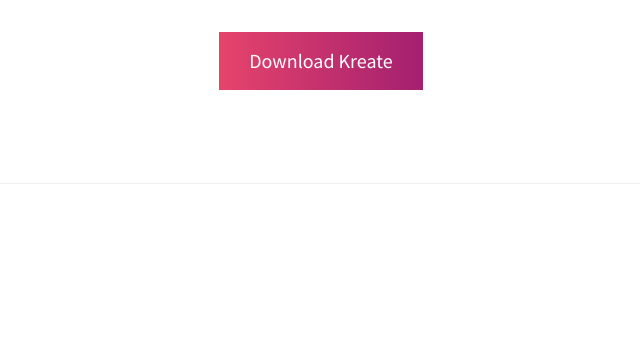
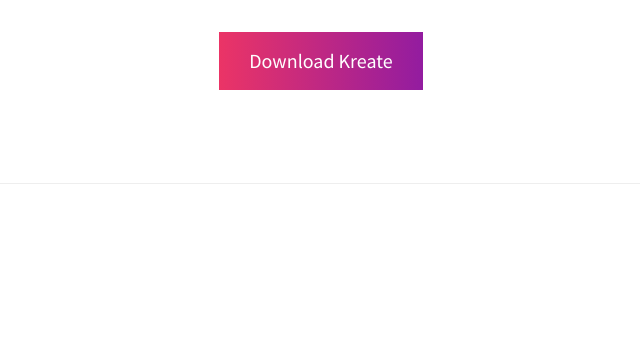
Before and after one commit to ItsJonQ/kreate, a plain HTML site: page index.html in a window 1280 px wide. Shown: the part 440-800 px from the top of the page, without its empty margins (319-959 px from the left). Drawn offline with Linux system fonts and the light colour scheme.

Commit message:
Updated colors

```diff
--- a/public/css/main.css
+++ b/public/css/main.css
@@ -27,15 +27,14 @@
 }
 
 .btn-kreate {
-    -webkit-transform: all 0.2s ease;
-    background: #e6446b; /* Old browsers */
-    background: -moz-linear-gradient(left, #e6446b 0%, #a31f70 100%); /* FF3.6+ */
-    background: -webkit-gradient(linear, left top, right top, color-stop(0%,#e6446b), color-stop(100%,#a31f70)); /* Chrome,Safari4+ */
-    background: -webkit-linear-gradient(left, #e6446b 0%,#a31f70 100%); /* Chrome10+,Safari5.1+ */
-    background: -o-linear-gradient(left, #e6446b 0%,#a31f70 100%); /* Opera 11.10+ */
-    background: -ms-linear-gradient(left, #e6446b 0%,#a31f70 100%); /* IE10+ */
-    background: linear-gradient(to right, #e6446b 0%,#a31f70 100%); /* W3C */
-    filter: progid:DXImageTransform.Microsoft.gradient( startColorstr='#e6446b', endColorstr='#a31f70',GradientType=1 ); /* IE6-9 */
+    background: #eb3466; /* Old browsers */
+    background: -moz-linear-gradient(left,  #eb3466 0%, #931ca0 100%); /* FF3.6+ */
+    background: -webkit-gradient(linear, left top, right top, color-stop(0%,#eb3466), color-stop(100%,#931ca0)); /* Chrome,Safari4+ */
+    background: -webkit-linear-gradient(left,  #eb3466 0%,#931ca0 100%); /* Chrome10+,Safari5.1+ */
+    background: -o-linear-gradient(left,  #eb3466 0%,#931ca0 100%); /* Opera 11.10+ */
+    background: -ms-linear-gradient(left,  #eb3466 0%,#931ca0 100%); /* IE10+ */
+    background: linear-gradient(to right,  #eb3466 0%,#931ca0 100%); /* W3C */
+    filter: progid:DXImageTransform.Microsoft.gradient( startColorstr='#eb3466', endColorstr='#931ca0',GradientType=1 ); /* IE6-9 */
     color: #fff;
     font-size: 1.25em;
     padding: 15px 30px;
@@ -48,13 +47,13 @@
 
 .btn-kreate:hover {
     background: transparent;
-    color: #b11a61;
-    border-color: #b11a61;
+    color: #c8236b;
+    border-color: #c8236b;
 }
 
 .btn-kreate:active {
-    background: #b11a61;
+    background: #c8236b;
     color: #fff;
     box-shadow: none;
-    border-color: #b11a61;
+    border-color: #c8236b;
 }
```
